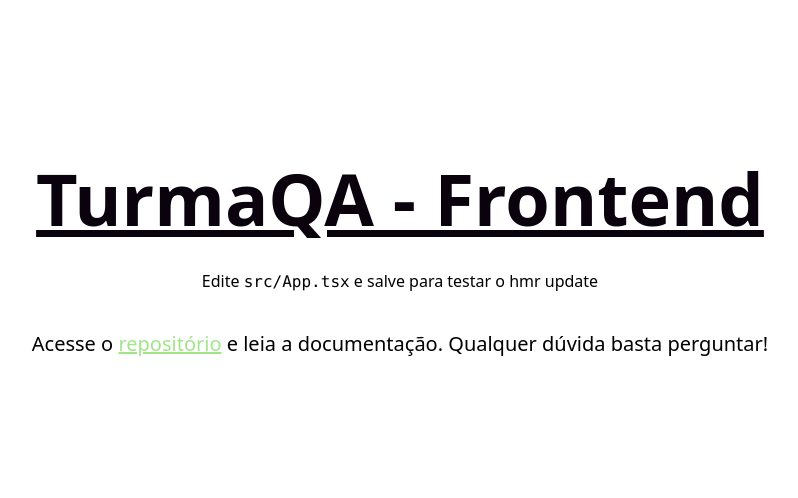
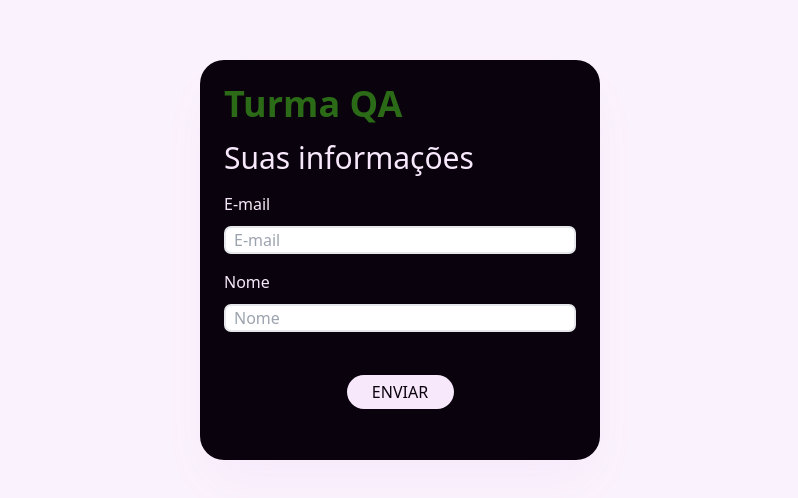
Before and after one commit to Luzin7/devorum-frontend, a React (Vite) app: page / in a window 1280 px wide. Shown: the part 140-638 px from the top of the page, without its empty margins (240-1038 px from the left). Built offline with nearby package versions, Linux system fonts and the light colour scheme.

Commit message:
feat(App.tsx): cria formulário

```diff
--- a/src/App.tsx
+++ b/src/App.tsx
@@ -1,27 +1,37 @@
 function App() {
+  const armazenarInputs = () => {
+    const mailInput = document.getElementById('mailInput') as HTMLInputElement
+    const nameInput = document.getElementById('nameInput') as HTMLInputElement
+
+    const mailValue = mailInput.value
+    const nameValue = nameInput.value
+
+    console.log({
+      nome: nameValue,
+      email: mailValue
+    });
+  }
   return (
-    <main className="w-screen h-screen flex justify-center items-center">
-      <div className="flex flex-col items-center justify-evenly h-2/6">
-        <h1 className="text-4xl font-bold underline text-text lg:text-7xl">
-          TurmaQA - Frontend
-        </h1>
-        <p>
-          Edite <code>src/App.tsx</code> e salve para testar o hmr update
-        </p>
-        <p className="text-sm text-center lg:text-xl">
-          Acesse o{' '}
-          <a
-            className="text-primary underline hover:text-accent transition-colors"
-            target="_blank"
-            rel="noreferrer"
-            href="https://github.com/Luzin7/TurmaQA-Frontend"
-          >
-            repositório
-          </a>{' '}
-          e leia a documentação. Qualquer dúvida basta perguntar!
-        </p>
+    <form className="flex justify-center items-center h-screen bg-background">
+      <div className="flex flex-col gap-4 w-[400px] h-[400px] bg-text rounded-3xl text-secondary p-6 shadow-2xl shadow-secondary">
+        <h2 className="text-accent text-4xl font-bold">Turma QA</h2>
+        <h3 className="text-3xl text-bg">Suas informações</h3>
+
+        <div className="flex flex-col gap-[10px]">
+          <label htmlFor="mailInput" className="hover:cursor-pointer">E-mail</label>
+          <input type="email" name="email" id="mailInput" placeholder="E-mail" className="bg-bg rounded-[7px] border-2 border-bg bg-white pl-2"/>
+        </div>
+
+        <div className="flex flex-col gap-[10px]">
+          <label htmlFor="nameInput" className="hover:cursor-pointer">Nome</label>
+          <input type="name" name="name" id="nameInput" placeholder="Nome" className="bg-bg rounded-[7px] border-2 border-bg bg-white pl-2"/>
+        </div>
+
+        <div className="flex justify-center items-center h-[100%]">
+          <button type="submit" onClick={armazenarInputs} className="bg-secondary rounded-[53px] w-[107px] h-[34px] text-text hover:scale-110 hover:shadow-md hover:shadow-background duration-100">ENVIAR</button>
+        </div>
       </div>
-    </main>
+    </form>
   );
 }
 
```
